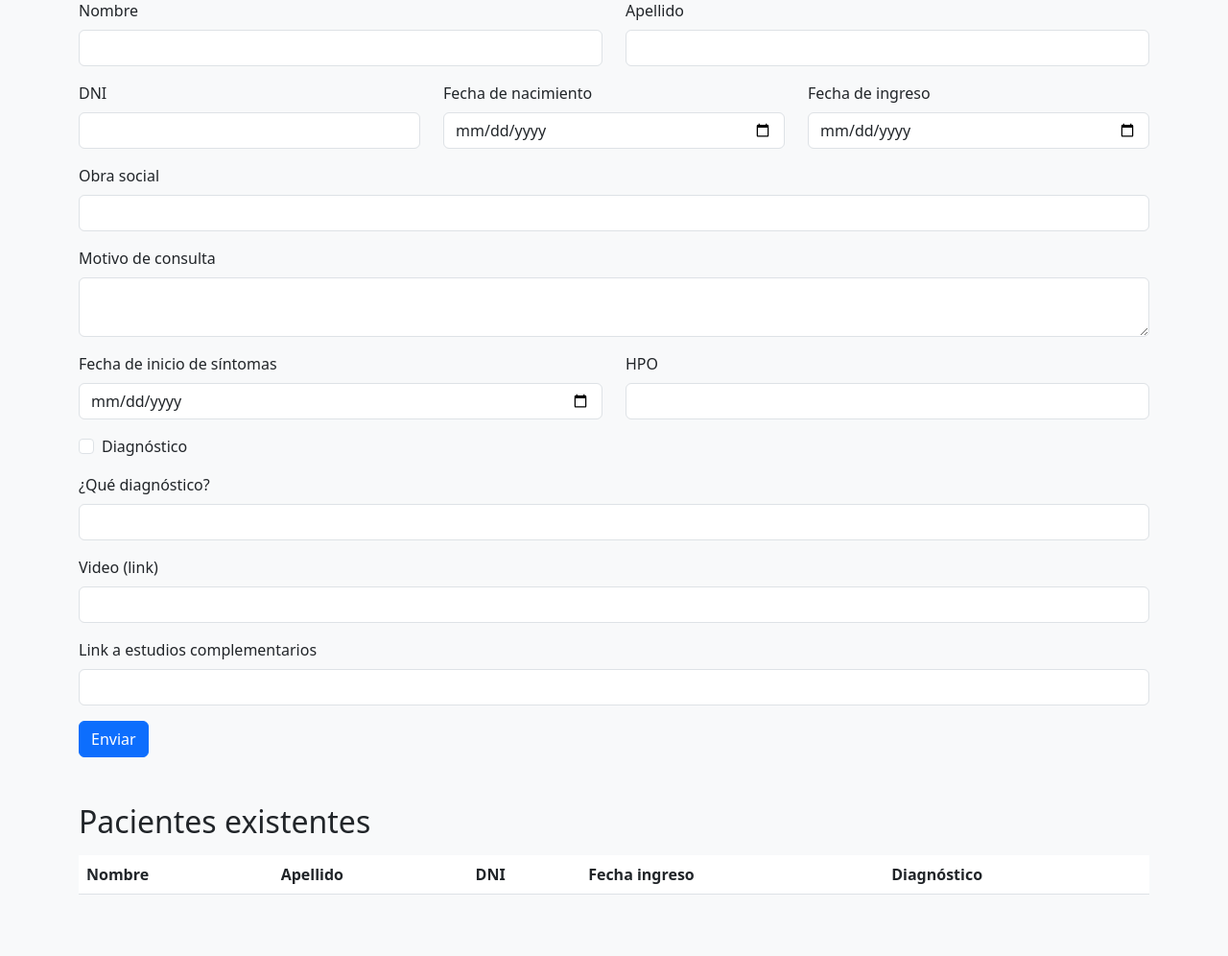
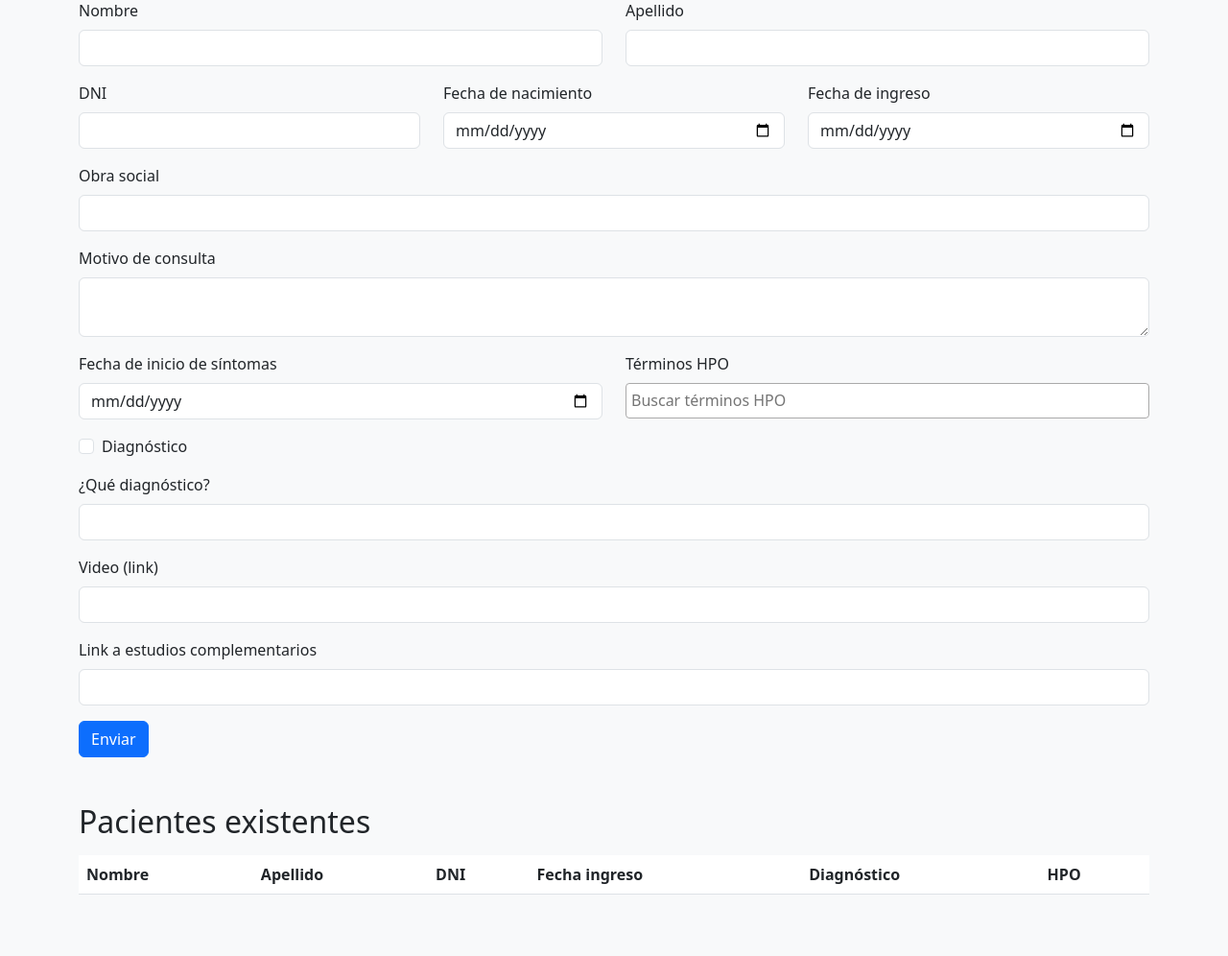
Before and after one commit to fedefranzosi/neuro-project, a Flask app: page / in a window 1280 px wide. Shown: the part 121-1117 px from the top of the page at 96% size. Run offline with Flask 3, Linux system fonts and the light colour scheme; lists and menus that the app fills with data are empty; some libraries are stand-ins or nearby versions.

Commit message:
Add HPO term selection

```diff
--- a/app.py
+++ b/app.py
@@ -43,11 +43,18 @@ class Patient(db.Model):
     health_insurance = db.Column(db.String(120), nullable=True)
     reason = db.Column(db.Text, nullable=True)
     symptom_start = db.Column(db.Date, nullable=True)
-    hpo = db.Column(db.Text, nullable=True)
     diagnosed = db.Column(db.Boolean, default=False)
     diagnosis = db.Column(db.String(255), nullable=True)
     video_url = db.Column(db.String(255), nullable=True)
     studies_link = db.Column(db.String(255), nullable=True)
+
+
+class Phenotype(db.Model):
+    id = db.Column(db.Integer, primary_key=True)
+    patient_id = db.Column(db.Integer, db.ForeignKey('patient.id'), nullable=False)
+    hpo_id = db.Column(db.String(20), nullable=False)
+    hpo_label = db.Column(db.String(255), nullable=False)
+    patient = db.relationship('Patient', backref=db.backref('phenotypes', lazy=True))
 
 @app.route('/', methods=['GET', 'POST'])
 def index():
@@ -63,7 +70,6 @@ def index():
         reason = request.form.get('reason', '')
         symptom_start_str = request.form.get('symptom_start')
         symptom_start = datetime.strptime(symptom_start_str, '%Y-%m-%d').date() if symptom_start_str else None
-        hpo = request.form.get('hpo', '')
         diagnosed = bool(request.form.get('diagnosed'))
         diagnosis = request.form.get('diagnosis', '') if diagnosed else ''
         video_url = request.form.get('video_url', '')
@@ -78,13 +84,18 @@ def index():
             health_insurance=health_insurance,
             reason=reason,
             symptom_start=symptom_start,
-            hpo=hpo,
             diagnosed=diagnosed,
             diagnosis=diagnosis,
             video_url=video_url,
             studies_link=studies_link,
         )
         db.session.add(patient)
+        db.session.commit()
+
+        for term in request.form.getlist('hpo_terms'):
+            hpo_id, hpo_label = term.split('|', 1)
+            phenotype = Phenotype(patient_id=patient.id, hpo_id=hpo_id, hpo_label=hpo_label)
+            db.session.add(phenotype)
         db.session.commit()
         return redirect('/')
     patients = Patient.query.all()
--- a/templates/index.html
+++ b/templates/index.html
@@ -4,6 +4,7 @@
   <meta charset="utf-8">
   <title>Patient Intake Form</title>
   <link rel="stylesheet" href="https://cdn.jsdelivr.net/npm/bootstrap@5.3.0/dist/css/bootstrap.min.css">
+  <link href="https://cdn.jsdelivr.net/npm/select2@4.1.0-rc.0/dist/css/select2.min.css" rel="stylesheet" />
 </head>
 <body class="bg-light">
 <div class="container py-5">
@@ -47,8 +48,8 @@
         <input type="date" class="form-control" name="symptom_start">
       </div>
       <div class="col-md-6 mb-3">
-        <label class="form-label">HPO</label>
-        <input class="form-control" name="hpo">
+        <label class="form-label">Términos HPO</label>
+        <select class="form-control" id="hpo_terms" name="hpo_terms" multiple="multiple"></select>
       </div>
     </div>
     <div class="form-check mb-3">
@@ -78,6 +79,7 @@
         <th>DNI</th>
         <th>Fecha ingreso</th>
         <th>Diagnóstico</th>
+        <th>HPO</th>
       </tr>
     </thead>
     <tbody>
@@ -88,10 +90,44 @@
         <td>{{ p.dni }}</td>
         <td>{{ p.admission_date }}</td>
         <td>{{ p.diagnosis }}</td>
+        <td>{% for ph in p.phenotypes %}{{ ph.hpo_label }}{% if not loop.last %}, {% endif %}{% endfor %}</td>
       </tr>
       {% endfor %}
     </tbody>
   </table>
 </div>
+<script src="https://code.jquery.com/jquery-3.6.0.min.js"></script>
+<script src="https://cdn.jsdelivr.net/npm/select2@4.1.0-rc.0/dist/js/select2.min.js"></script>
+<script>
+$(document).ready(function() {
+  $('#hpo_terms').select2({
+    placeholder: 'Buscar términos HPO',
+    minimumInputLength: 3,
+    ajax: {
+      url: 'https://www.ebi.ac.uk/ols/api/search',
+      dataType: 'json',
+      delay: 250,
+      data: function (params) {
+        return {
+          q: params.term,
+          ontology: 'hp',
+          rows: 10
+        };
+      },
+      processResults: function (data) {
+        return {
+          results: data.response.docs.map(function(item) {
+            return {
+              id: item.obo_id + '|' + item.label,
+              text: item.label
+            };
+          })
+        };
+      },
+      cache: true
+    }
+  });
+});
+</script>
 </body>
 </html>
```
Also changed, not shown: README.md.
